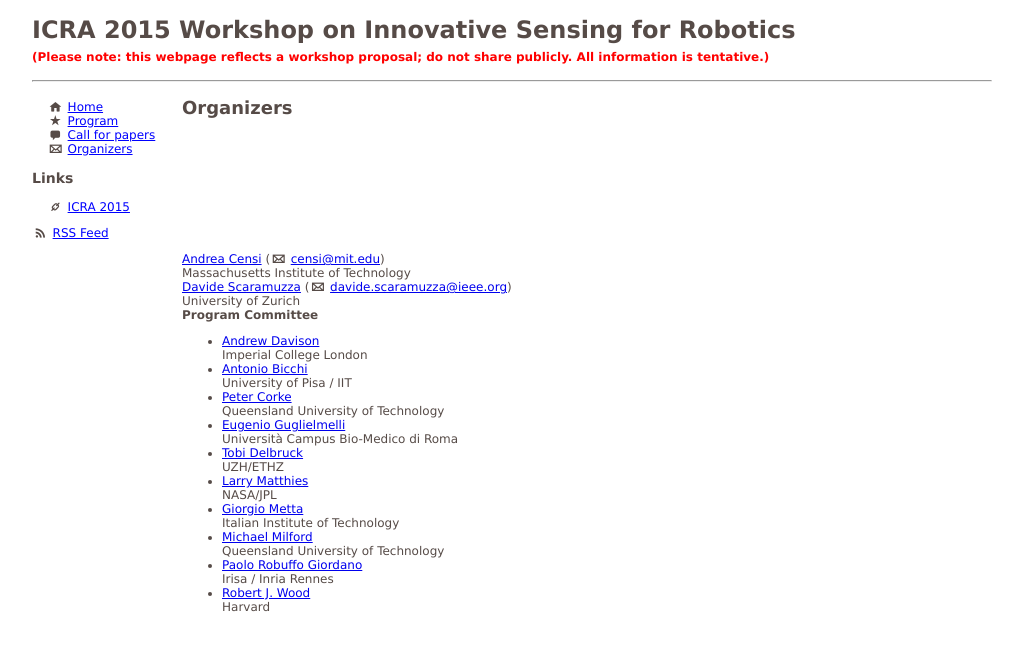
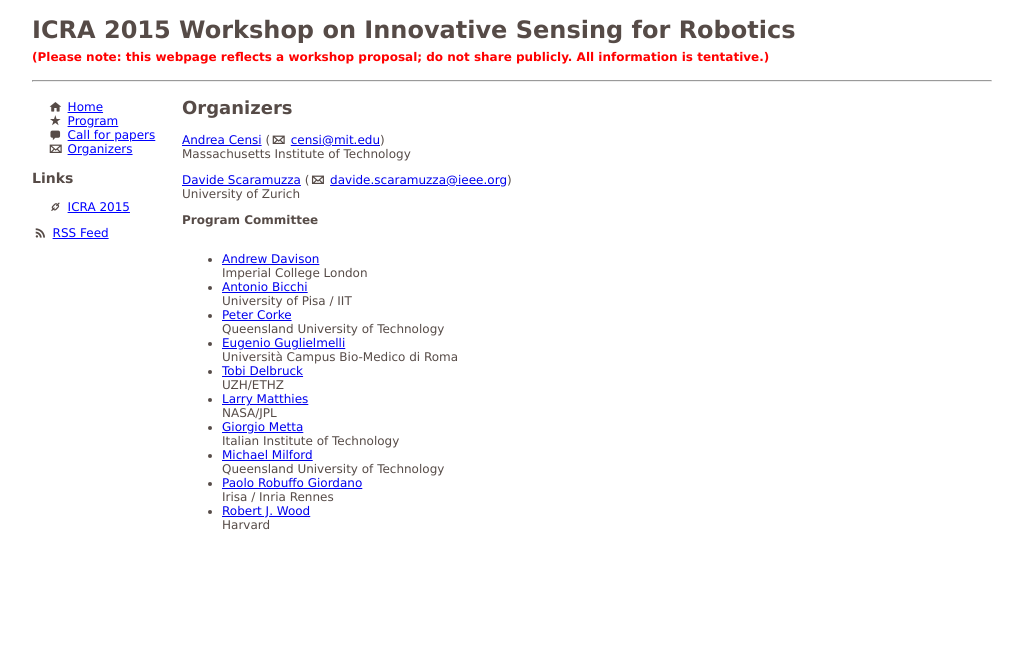
Before and after one commit to AndreaCensi/innovative-sensing, a Jekyll site: the page built from organizers.html, in a window 1280 px wide. Shown: the top 651 px of the page, without its empty margins (26-1049 px from the left). Built offline with Jekyll 4.4.1, drawn with Linux system fonts in a browser that asks for light colours; Markdown is read by kramdown in place of the engine named in the settings.

Commit message:
verification

```diff
--- a/organizers.html
+++ b/organizers.html
@@ -3,20 +3,19 @@
 title: Organizers
 ---
 
-
-    <div class='person'>
+        <p>
             <a href="http://purl.org/censi/web">Andrea Censi</a>
             (<i class="icon-mail"></i> <a href="mailto:censi@mit.edu">censi@mit.edu</a>)
         <br/>
            Massachusetts Institute of Technology
-    </div>
-    <div class='person'>
+    </p>
+    <p>
         <a href="http://rpg.ifi.uzh.ch/">Davide Scaramuzza</a>
 (<i class="icon-mail"></i> <a href="mailto:davide.scaramuzza@ieee.org">davide.scaramuzza@ieee.org</a>)
         <br/>
 
             University of Zurich
-    </div>
+    </p>
 
 
 <strong>Program Committee</strong>
```
